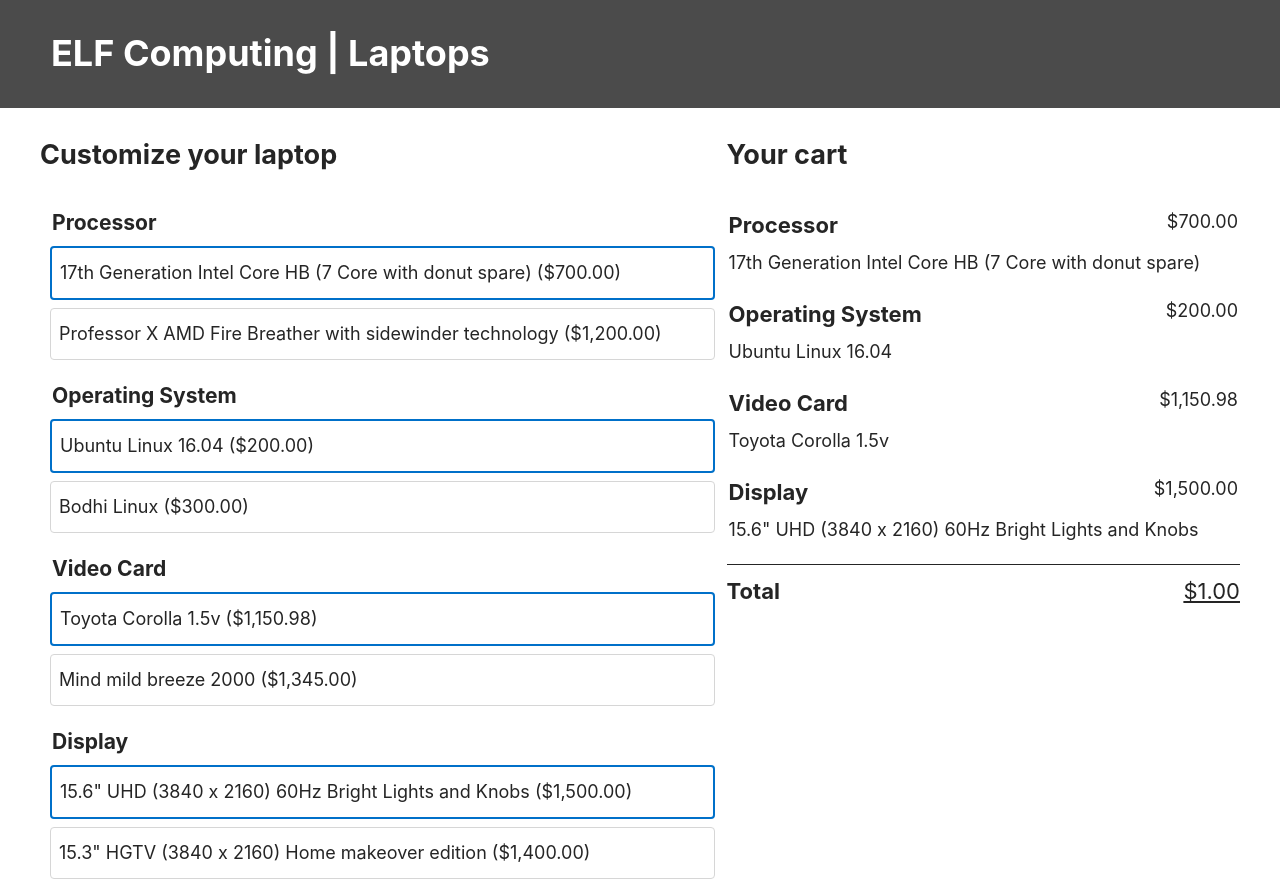
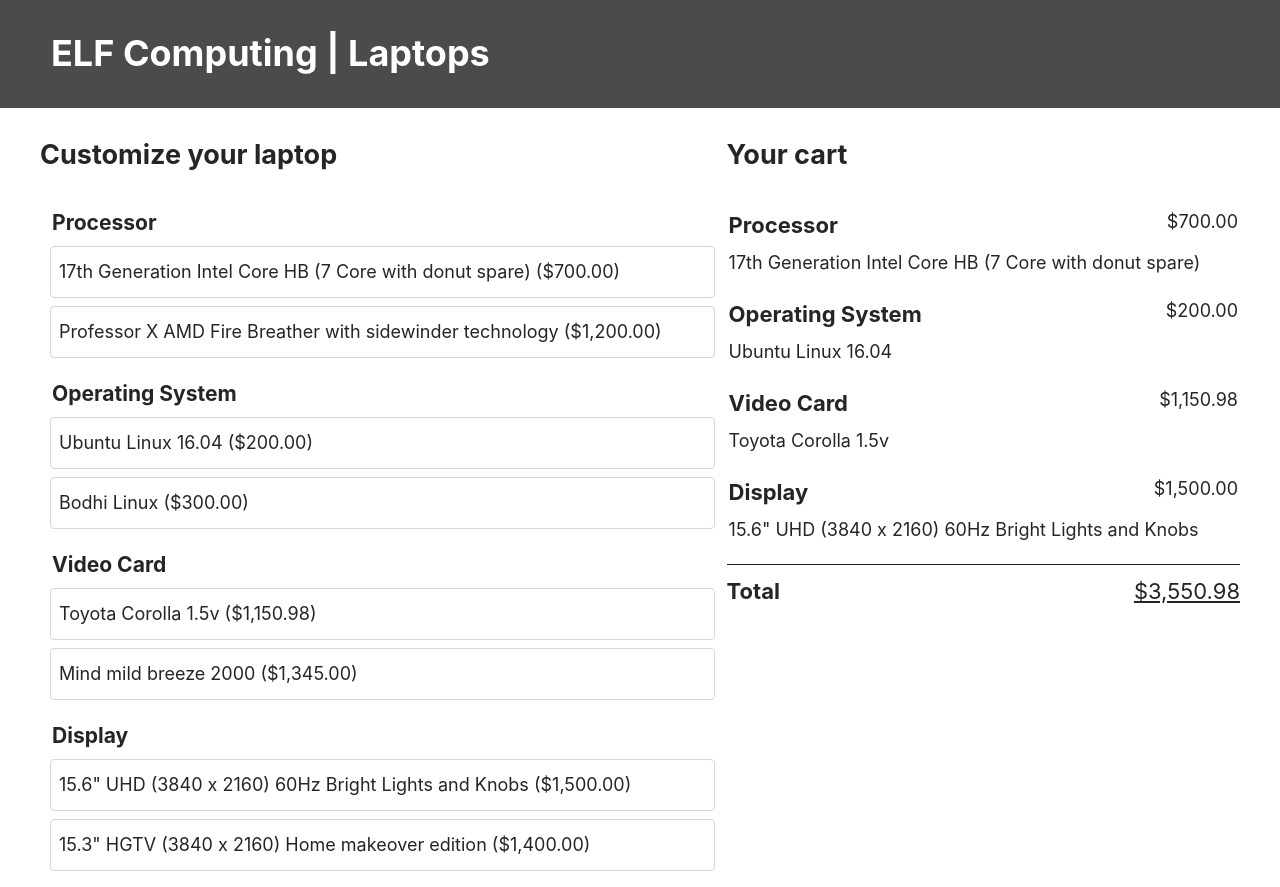
Before and after one commit to georgiakirkpatrick/bloc-react-12-14-assignment-elf, a React (Create React App) app: page / in a window 1280 px wide. Built offline with nearby package versions, Linux system fonts and the light colour scheme.

Commit message:
Add FeatureItem, FeatureOption, minor fixes in Cart

```diff
--- a/src/App.js
+++ b/src/App.js
@@ -2,10 +2,10 @@
 
 // Normalizes string as a slug - a string that is safe to use
 // in both URLs and html attributes
-import slugify from 'slugify';
 
 import './App.css';
 import { Cart } from "./Cart/Cart";
+import { FeatureItem } from './FeatureItem/FeatureItem';
 
 // This object will allow us to
 // easily convert numbers into US dollar values
@@ -48,38 +48,12 @@
   };
 
   render() {
+    const selected = this.state.selected;
     const features = Object.keys(this.props.features).map((feature, idx) => {
       const featureHash = feature + '-' + idx;
-      const options = this.props.features[feature].map(item => {
-        const itemHash = slugify(JSON.stringify(item));
-        return (
-          <div key={itemHash} className="feature__item">
-            <input
-              type="radio"
-              id={itemHash}
-              className="feature__option"
-              name={slugify(feature)}
-              checked={item.name === this.state.selected[feature].name}
-              onChange={e => this.updateFeature(feature, item)}
-            />
-            <label htmlFor={itemHash} className="feature__label">
-              {item.name} ({USCurrencyFormat.format(item.cost)})
-            </label>
-          </div>
-        );
-      });
 
-      return (
-        <fieldset className="feature" key={featureHash}>
-          <legend className="feature__name">
-            <h3>{feature}</h3>
-          </legend>
-          {options}
-        </fieldset>
-      );
+      return <FeatureItem key={featureHash} features={this.props.features} feature={feature} USCurrencyFormat={USCurrencyFormat} updateFeature={this.updateFeature} featureHash={featureHash}/>
     });
-
-    const selected = this.state.selected
 
     return (
       <div className="App">
@@ -88,13 +62,14 @@
         </header>
 
         <main>
+          {/* <CustomizerForm  /> */}
+            <form className="main__form">
+              <h2>Customize your laptop</h2>
 
-          <form className="main__form">
-            <h2>Customize your laptop</h2>
+              {/* {FeatureList} */}
+              {features}
 
-            {features}
-
-          </form>
+            </form>
 
           <Cart USCurrencyFormat={USCurrencyFormat} selected={selected} />
         </main>
--- a/src/Cart/Cart.js
+++ b/src/Cart/Cart.js
@@ -3,11 +3,12 @@
 
 export const Cart = (props) => {
     const USCurrencyFormat = props.USCurrencyFormat;
-    const total = props.total;
     const selected = props.selected;
 
-    console.log('total in Cart.js', total)
-
+    const total = Object.keys(props.selected).reduce(
+        (acc, curr) => acc + props.selected[curr].cost,
+        0
+      );
 
     return (
         <section className="main__summary">
@@ -16,9 +17,10 @@
             <div className="summary__total">
                 <div className="summary__total__label">Total</div>
                 <div className="summary__total__value">
-                    { USCurrencyFormat.format(1) }
+                    { USCurrencyFormat.format(total) }
                 </div>
             </div>
         </section>
+
     )
 }
--- a/src/CartItemList/CartItemList.js
+++ b/src/CartItemList/CartItemList.js
@@ -3,8 +3,6 @@
 
 export const CartItemList =(props) => {
   const selected = props.selected;
-
-  console.log('selected', props.selected)
 
   const summary = Object.keys(selected).map((feature, idx) => {
 
--- /dev/null
+++ b/src/FeatureItem/FeatureItem.js
@@ -0,0 +1,22 @@
+import React from 'react';
+import { FeatureOption } from '../FeatureOption/FeatureOption';
+import slugify from 'slugify';
+
+export const FeatureItem = (props) => {
+    const options = props.features[props.feature].map(item => {
+        const itemHash = slugify(JSON.stringify(item));
+
+        return (
+          <FeatureOption key={itemHash} itemHash={itemHash} feature={props.feature} item={item} USCurrencyFormat={props.USCurrencyFormat} updateFeature={props.updateFeature}/>
+        );
+    });
+
+    return (
+    <fieldset className="feature" key={props.featureHash}>
+        <legend className="feature__name">
+        <h3>{props.feature}</h3>
+        </legend>
+        {options}
+    </fieldset>
+    );
+}
--- /dev/null
+++ b/src/FeatureOption/FeatureOption.js
@@ -0,0 +1,24 @@
+import React from 'react';
+import slugify from 'slugify';
+
+export const FeatureOption = (props) => {
+    const feature = props.feature;
+    // const selected = props.selected;
+
+
+    return (
+        <div className="feature__item">
+            <input
+              type="radio"
+              id={props.itemHash}
+              className="feature__option"
+              name={slugify(feature)}
+              checked={props.item.name === feature.name}
+              onChange={e => props.updateFeature(feature, props.item)}
+            />
+            <label htmlFor={props.itemHash} className="feature__label">
+              {props.item.name} ({props.USCurrencyFormat.format(props.item.cost)})
+            </label>
+        </div>
+    )
+}
```
